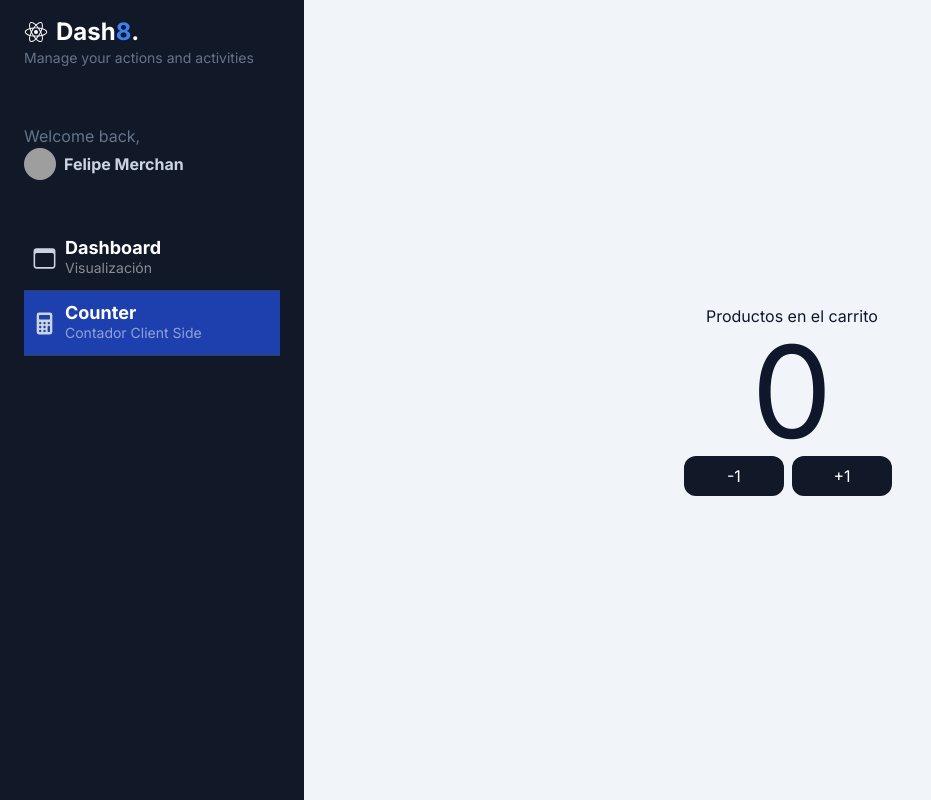
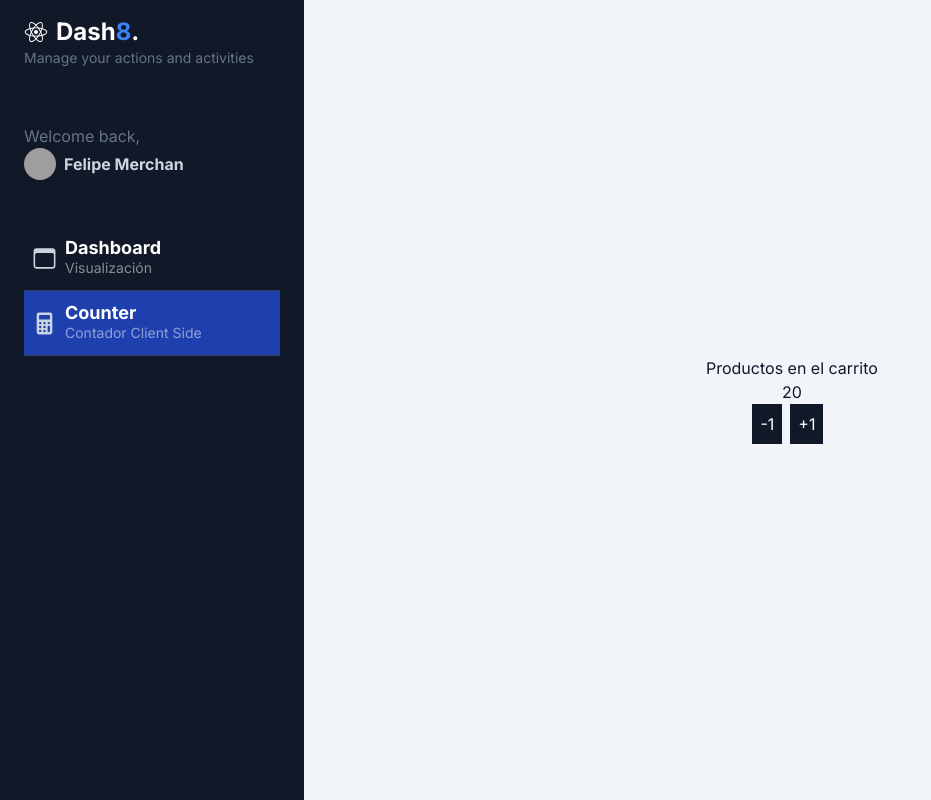
Before and after one commit to FelipeMerchan/curso-next-app-router-fernando-herrera-my-dashboard, a Next.js app: page /dashboard/counter in a window 1280 px wide. Shown: the whole page, without its empty margins (0-931 px from the left). Built offline with nearby package versions, Linux system fonts and the light colour scheme; grey boxes are pictures that could not be loaded.

Commit message:
43. Pensemos en hojas y pequeños componentes

```diff
--- a/src/app/dashboard/counter/page.tsx
+++ b/src/app/dashboard/counter/page.tsx
@@ -1,33 +1,18 @@
-'use client'
-
-import { useState } from "react";
+import { CartCounter } from "@/shopping-cart";
 
 export const metadata = {
-  title: 'Counter page',
+  title: 'Shopping Cart',
   description: 'Contador del carrito de compras'
 }
 
 export default function CounterPage() {
-  const [counter, setCounter] = useState(0)
-
   return (
     <div className="flex flex-col items-center justify-center w-full h-full">
       <span>Productos en el carrito</span>
-      <span className="text-9xl">{counter}</span>
-      <div className="flex">
-        <button
-          className="flex items-center justify-center p-2 rounded-xl bg-gray-900 text-white hover:bg-gray-600 transition-all w-[100px] mr-2"
-          onClick={() => setCounter(counter - 1)}
-        >
-          -1
-        </button>
-        <button
-          className="flex items-center justify-center p-2 rounded-xl bg-gray-900 text-white hover:bg-gray-600 transition-all w-[100px] mr-2"
-          onClick={() => setCounter(counter + 1)}
-        >
-          +1
-        </button>
-      </div>
+      {/* Podemos enviar datos del lado del servidor a client
+      components, por ejemplo, leer de una base de datos el valor
+      y pasarlo en la prop value: */}
+      <CartCounter value={20} />
     </div>
   );
 }
--- /dev/null
+++ b/src/shopping-cart/components/CartCounter.tsx
@@ -0,0 +1,31 @@
+'use client'
+
+import { useState } from "react"
+
+interface Props {
+  value?: number
+}
+
+export const CartCounter = ({ value = 0 }: Props) => {
+  const [counter, setCounter] = useState(value)
+
+  return (
+    <>
+      <span className="text-9xl">{counter}</span>
+      <div className="flex">
+        <button
+          className="flex items-center justify-center p-2 rounded-xl bg-gray-900 text-white hover:bg-gray-600 transition-all w-[100px] mr-2"
+          onClick={() => setCounter(counter - 1)}
+        >
+          -1
+        </button>
+        <button
+          className="flex items-center justify-center p-2 rounded-xl bg-gray-900 text-white hover:bg-gray-600 transition-all w-[100px] mr-2"
+          onClick={() => setCounter(counter + 1)}
+        >
+          +1
+        </button>
+      </div>
+    </>
+  )
+}
--- /dev/null
+++ b/src/shopping-cart/index.ts
@@ -0,0 +1 @@
+export { CartCounter } from './components/CartCounter'
```
